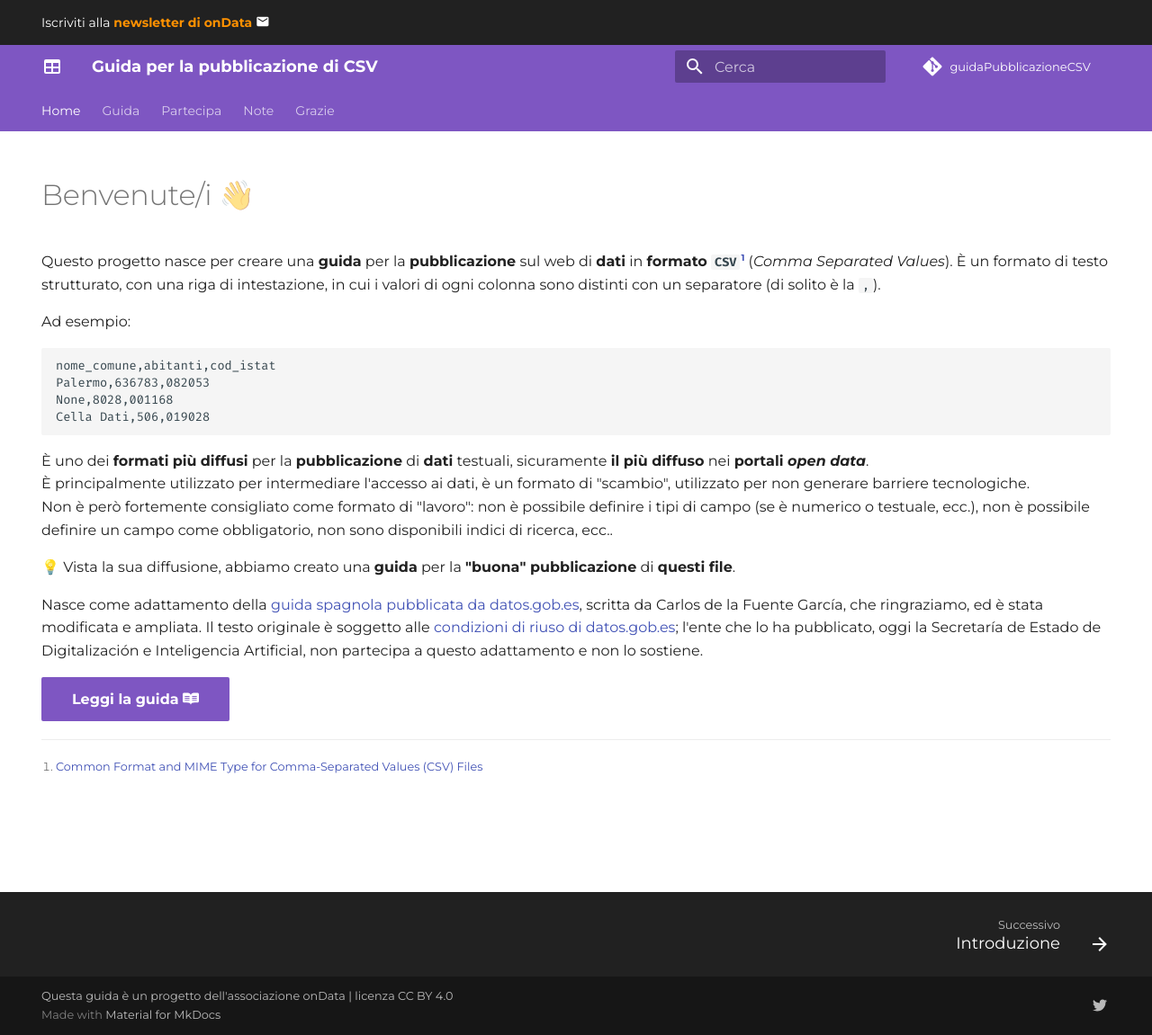
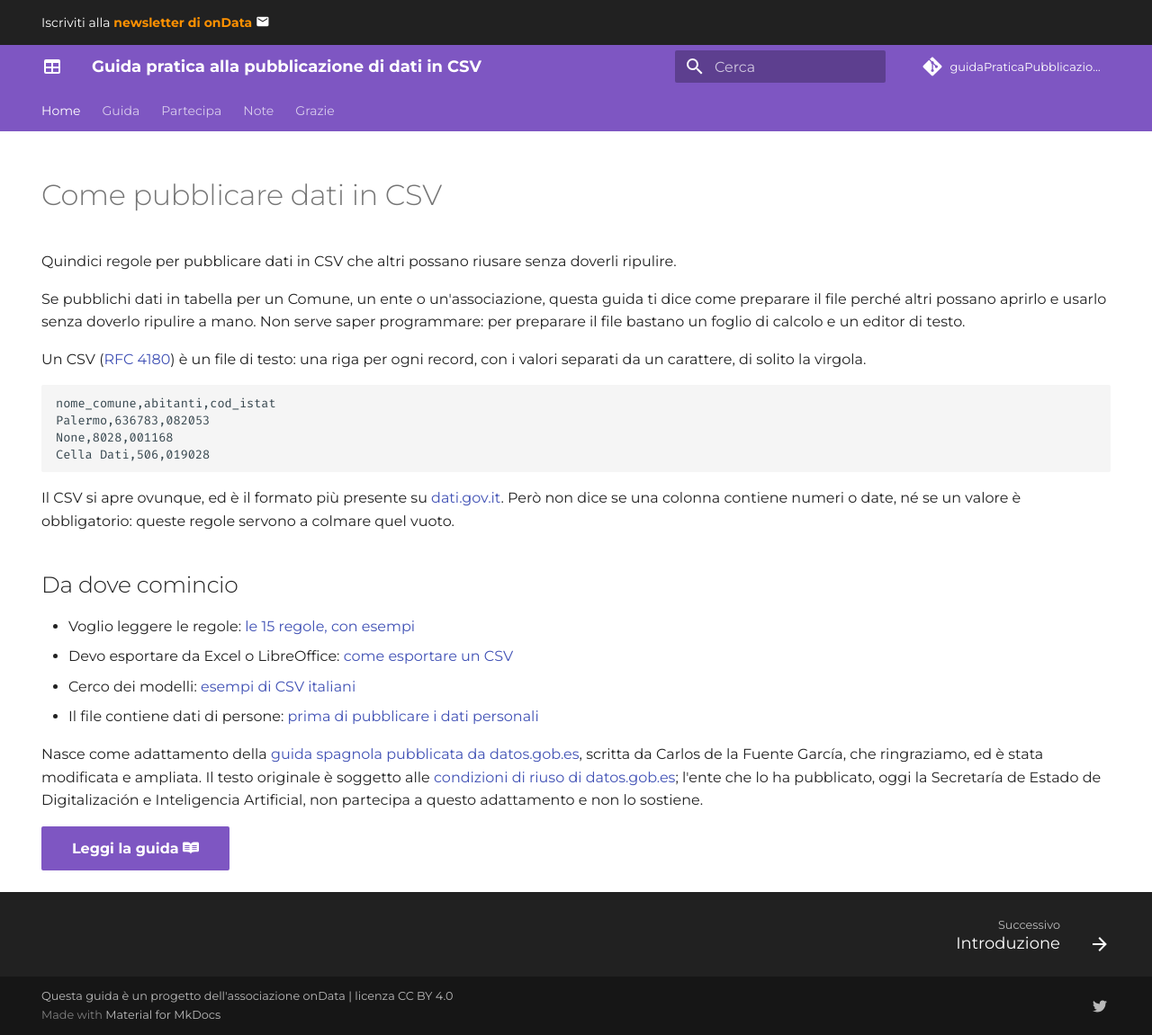
Before and after one commit to ondata/guidaPraticaPubblicazioneCSV, an MkDocs documentation site: the page built from docs/index.md, in a window 1280 px wide and 1151 px high. Shown: the whole window at 90% size. Built offline with MkDocs 1.6.1 and Material for MkDocs 9.7.7, drawn with Linux system fonts in a browser that asks for light colours; comment, search, counter and statistics services are not loaded.

Commit message:
docs: nuovo nome della guida e home riscritta
Co-Authored-By: Claude Opus 5.5 <noreply@anthropic.com>
Claude-Session: https://claude.ai/code/session_01RCCNPKrWt4tp2kKJYeM5Rt

````diff
--- a/docs/index.md
+++ b/docs/index.md
@@ -2,14 +2,16 @@
 hide:
  - toc
  - navigation
-title: Benvenute/i
+title: Come pubblicare dati in CSV
 ---
 
-# Benvenute/i 👋
+# Come pubblicare dati in CSV
 
-Questo progetto nasce per creare una **guida** per la **pubblicazione** sul web di **dati** in **formato** **`CSV`**[^1] (*Comma Separated Values*). È un formato di testo strutturato, con una riga di intestazione, in cui i valori di ogni colonna sono distinti con un separatore (di solito è la `,`).
+Quindici regole per pubblicare dati in CSV che altri possano riusare senza doverli ripulire.
 
-Ad esempio:
+Se pubblichi dati in tabella per un Comune, un ente o un'associazione, questa guida ti dice come preparare il file perché altri possano aprirlo e usarlo senza doverlo ripulire a mano. Non serve saper programmare: per preparare il file bastano un foglio di calcolo e un editor di testo.
+
+Un CSV ([RFC 4180](https://datatracker.ietf.org/doc/html/rfc4180)) è un file di testo: una riga per ogni record, con i valori separati da un carattere, di solito la virgola.
 
 ```
 nome_comune,abitanti,cod_istat
@@ -18,13 +20,15 @@ None,8028,001168
 Cella Dati,506,019028
 ```
 
-È uno dei **formati** **più** **diffusi** per la **pubblicazione** di **dati** testuali, sicuramente **il più diffuso** nei **portali *open data***.<br>È principalmente utilizzato per intermediare l'accesso ai dati, è un formato di "scambio", utilizzato per non generare barriere tecnologiche.<br>
-Non è però fortemente consigliato come formato di "lavoro": non è possibile definire i tipi di campo (se è numerico o testuale, ecc.), non è possibile definire un campo come obbligatorio, non sono disponibili indici di ricerca, ecc..
+Il CSV si apre ovunque, ed è il formato più presente su [dati.gov.it](https://www.dati.gov.it/). Però non dice se una colonna contiene numeri o date, né se un valore è obbligatorio: queste regole servono a colmare quel vuoto.
 
-💡 Vista la sua diffusione, abbiamo creato una **guida** per la **"buona" pubblicazione** di **questi file**.
+## Da dove comincio
+
+- Voglio leggere le regole: [le 15 regole, con esempi](guida/linee_guida_pubblicazione/index.md)
+- Devo esportare da Excel o LibreOffice: [come esportare un CSV](guida/linee_guida_pubblicazione/Linee_guida_importazione_esportazione.md)
+- Cerco dei modelli: [esempi di CSV italiani](guida/linee_guida_pubblicazione/Esempi_dati_CSV.md)
+- Il file contiene dati di persone: [prima di pubblicare i dati personali](guida/linee_guida_pubblicazione/Dati_personali.md)
 
 Nasce come adattamento della [guida spagnola pubblicata da datos.gob.es](https://datos.gob.es/es/conocimiento/guia-practica-para-la-publicacion-de-datos-tabulares-en-archivos-csv), scritta da Carlos de la Fuente García, che ringraziamo, ed è stata modificata e ampliata. Il testo originale è soggetto alle [condizioni di riuso di datos.gob.es](https://datos.gob.es/es/aviso-legal); l'ente che lo ha pubblicato, oggi la Secretaría de Estado de Digitalización e Inteligencia Artificial, non partecipa a questo adattamento e non lo sostiene.
 
 [Leggi la guida :fontawesome-brands-readme:](guida/index.md){ .md-button .md-button--primary }
-
-[^1]: [Common Format and MIME Type for Comma-Separated Values (CSV) Files](https://datatracker.ietf.org/doc/html/rfc4180)
--- a/mkdocs.yml
+++ b/mkdocs.yml
@@ -1,10 +1,10 @@
-site_name: Guida per la pubblicazione di CSV
+site_name: Guida pratica alla pubblicazione di dati in CSV
 site_url:  https://ondata.github.io/guidaPraticaPubblicazioneCSV/
-site_description: Guida pratica per la pubblicazione di dati tabellari in formato CSV
+site_description: Quindici regole per pubblicare dati in CSV che altri possano riusare senza doverli ripulire.
 
 
 repo_url: https://github.com/ondata/guidaPraticaPubblicazioneCSV
-repo_name: guidaPubblicazioneCSV
+repo_name: guidaPraticaPubblicazioneCSV
 edit_uri: edit/main/docs/
 
 copyright: 'Questa guida è un progetto dell''<a href="https://twitter.com/ondatait" target="_blank">associazione onData</a> | licenza <a href="https://creativecommons.org/licenses/by/4.0/deed.it" target="_blank">CC BY 4.0</a>'
@@ -71,7 +71,7 @@ nav:
           - Campi con indirizzi postali: guida/linee_guida_pubblicazione/P14_campi_tipo_indirizzo_postale.md
           - Campi con coordinate geografiche: guida/linee_guida_pubblicazione/P15_campi_con_coordinate_geografiche.md
           - Tassonomie ed elenchi di codici comunemente usati: guida/linee_guida_pubblicazione/Tassonomie_elenchi_codici.md
-          - Linee guida per esportazione/importazione di dati: guida/linee_guida_pubblicazione/Linee_guida_importazione_esportazione.md
+          - Esportare un CSV da Excel o LibreOffice: guida/linee_guida_pubblicazione/Linee_guida_importazione_esportazione.md
           - Considerazione sull'archiviazione dei file: guida/linee_guida_pubblicazione/Considerazioni_archiviazione.md
           - Prima di pubblicare i dati personali: guida/linee_guida_pubblicazione/Dati_personali.md
           - Cassetta degli attrezzi per i file CSV: guida/linee_guida_pubblicazione/Cassetta_attrezzi.md
````
Also changed, not shown: README.md (+3 -14 lines), docs/guida/linee_guida_pubblicazione/index.md (+1 -1 lines), docs/partecipa.md (+3 -3 lines).
